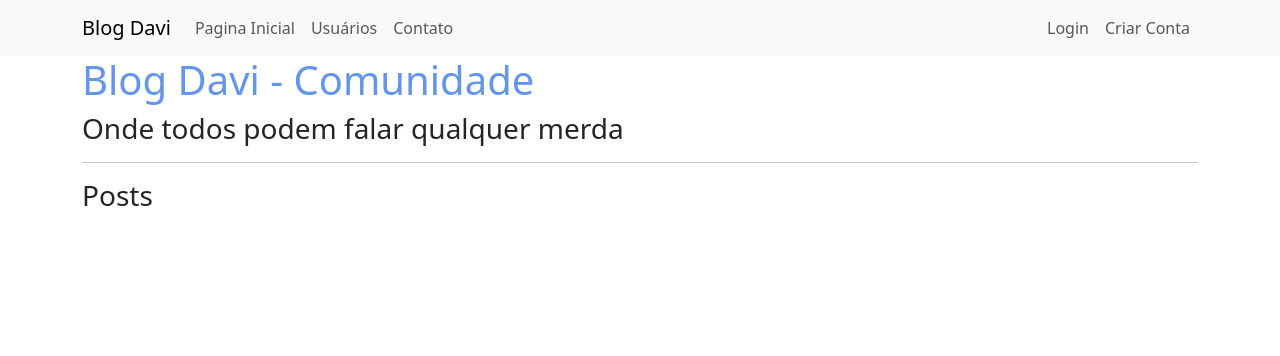
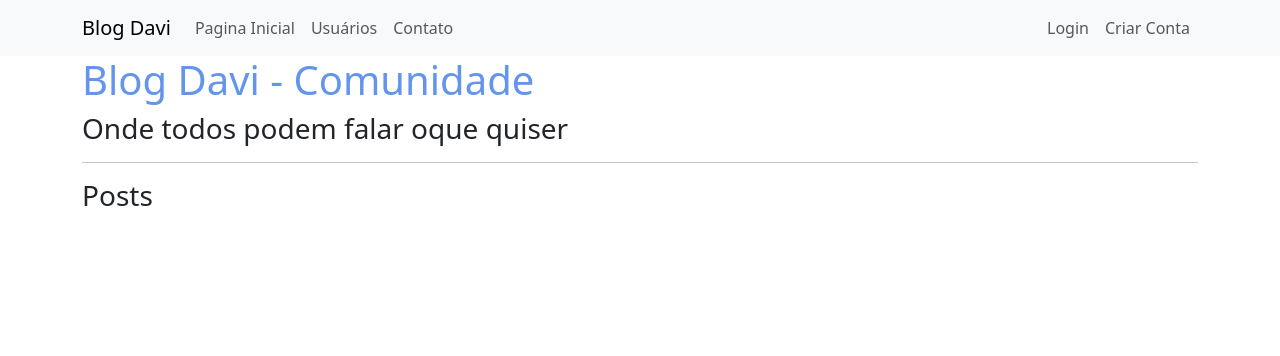
Before and after one commit to DaviSantii/blogdavi, a Flask app: page / in a window 1280 px wide. Shown: the top 356 px of the page. Run offline with Flask 3, Linux system fonts and the light colour scheme; data that the repository does not hold is empty.

Commit message:
Update homepage.html

```diff
--- a/blogdavi/templates/homepage.html
+++ b/blogdavi/templates/homepage.html
@@ -3,7 +3,7 @@
 {% block body %}
 <div class="container">
   <h1 style="color: cornflowerblue">Blog Davi - Comunidade</h1>
-  <h3>Onde todos podem falar qualquer merda</h3>
+  <h3>Onde todos podem falar oque quiser</h3>
   <hr>
   <h3>Posts</h3>
   {% for post in posts %}
```
